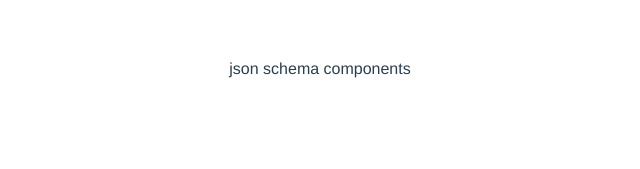
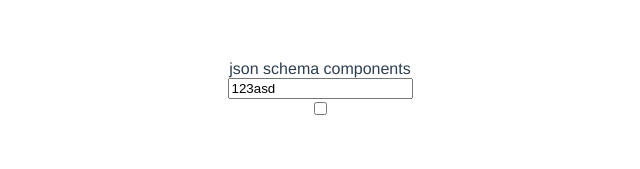
Before and after one commit to roma219/vue-jsonschema-form, a Vue app: page / in a window 1280 px wide. Shown: the top 169 px of the page, without its empty margins (320-960 px from the left). Built offline with nearby package versions, Linux system fonts and the light colour scheme.

Commit message:
starting up with the basics

```diff
--- /dev/null
+++ b/src/components/Checkbox.vue
@@ -0,0 +1,17 @@
+<template>
+  <input type="checkbox" @input="$emit('input')" :value="value">
+</template>
+
+<script lang="ts">
+import { Component, Prop, Vue } from 'vue-property-decorator'
+
+@Component({
+  name: 'TextInput'
+})
+export default class TextInput extends Vue {
+  @Prop({ default: '' }) protected value!: string
+}
+</script>
+
+<style>
+</style>
--- a/src/components/JsonSchema.vue
+++ b/src/components/JsonSchema.vue
@@ -1,15 +1,50 @@
 <template>
   <div class="json-schema-wrapper">
     json schema components
+    <div
+      v-for="[propName, propValue] in Object.entries(testSchema.properties)"
+      :key="propName"
+    >
+      <component
+        :is="propValue.__component__"
+        :value="testValue[propName]"
+        @[getEventName(propValue)]="handleChange"
+      />
+    </div>
   </div>
 </template>
 
 <script lang="ts">
 import { Component, Prop, Vue } from 'vue-property-decorator'
 
-@Component
-export default class HelloWorld extends Vue {
-  @Prop() private msg!: string;
+@Component({
+  name: 'JsonSchema',
+  components: {
+    TextInput: () => import('@/components/TextInput.vue'),
+    Checkbox: () => import('@/components/Checkbox.vue')
+  }
+})
+export default class JsonSchema extends Vue {
+  testSchema = {
+    type: 'object',
+    properties: {
+      aaa: { type: 'string', __component__: 'TextInput' },
+      bbb: { type: 'boolean', __component__: 'Checkbox' }
+    }
+  }
+
+  testValue = {
+    aaa: '123asd',
+    bbb: true
+  }
+
+  getEventName (propValue : any) {
+    return propValue.__eventName__ || 'input'
+  }
+
+  handleChange () {
+    console.log('kek')
+  }
 }
 </script>
 
--- /dev/null
+++ b/src/components/TextInput.vue
@@ -0,0 +1,17 @@
+<template>
+  <input type="text" @input="$emit('input')" :value="value">
+</template>
+
+<script lang="ts">
+import { Component, Prop, Vue } from 'vue-property-decorator'
+
+@Component({
+  name: 'TextInput'
+})
+export default class TextInput extends Vue {
+  @Prop({ default: '' }) protected value!: string
+}
+</script>
+
+<style>
+</style>
--- /dev/null
+++ b/src/utils/getComponentName.ts
@@ -0,0 +1,3 @@
+export const getComponentName = (propertie, config) => {
+
+}
```
Also changed, not shown: src/types/jsonschema.ts (added, +45 -0 lines).
